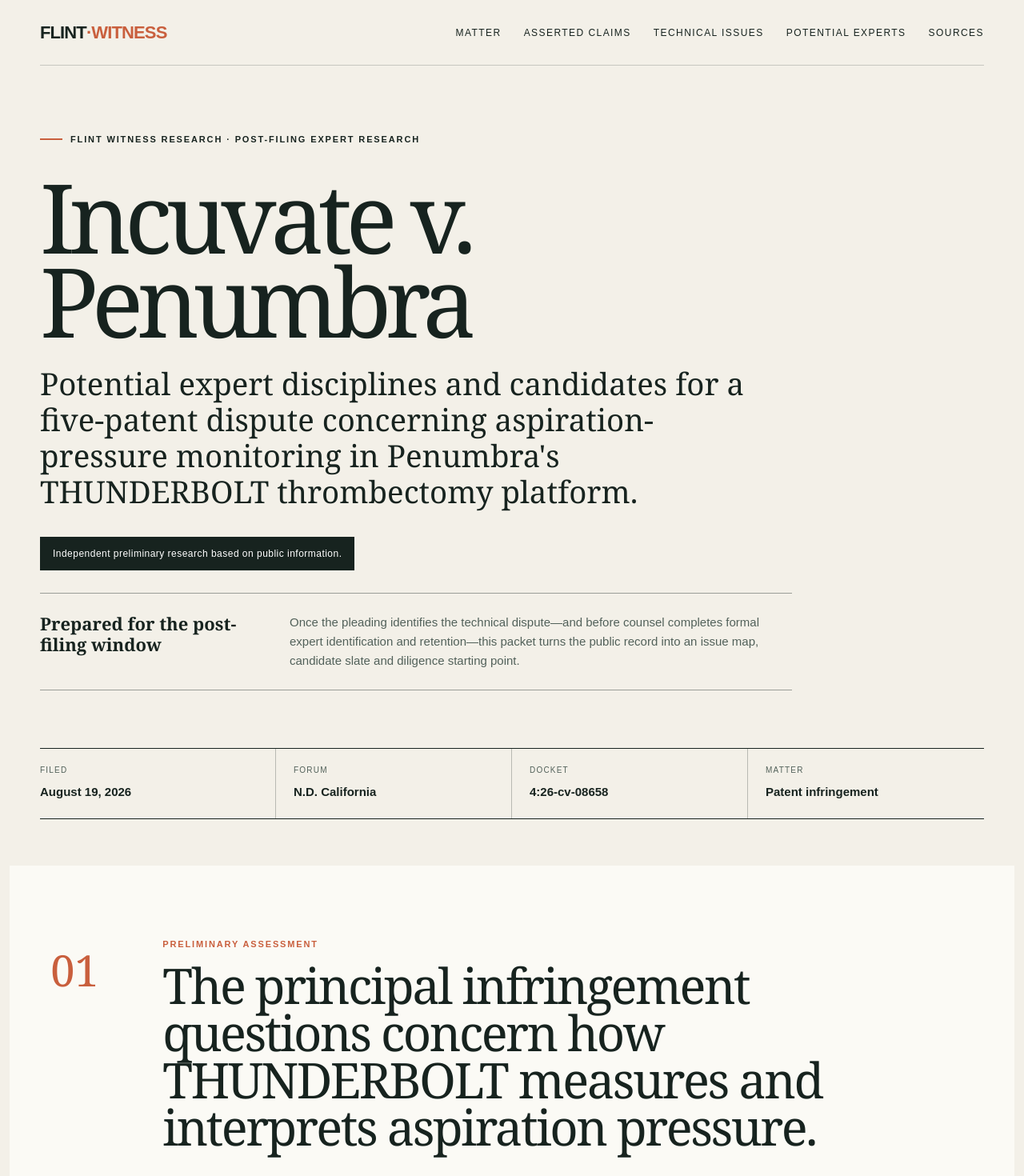
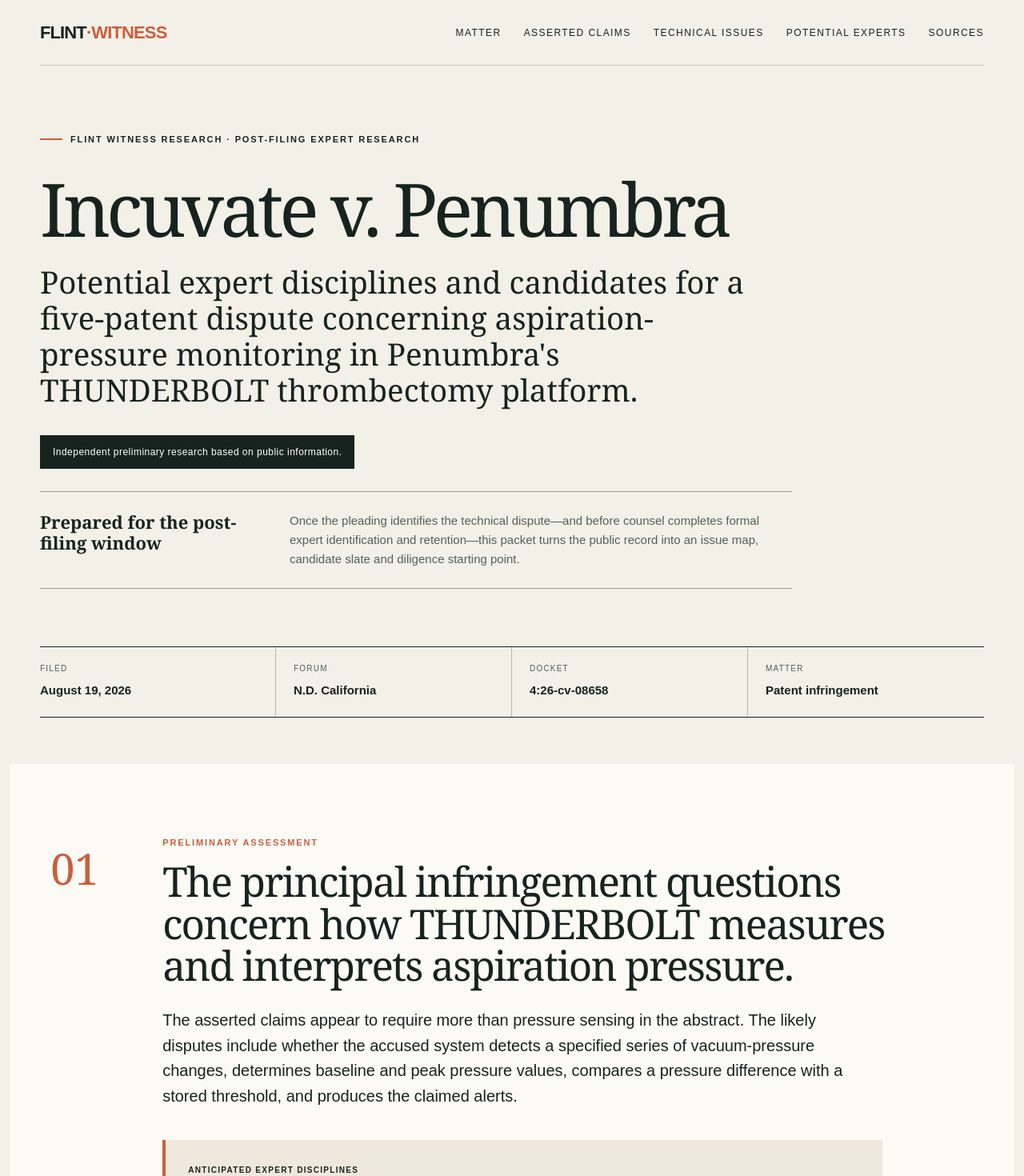
Before and after one commit to meetwudi/flint-witness-research, a Next.js app: page / in a window 1280 px wide. Shown: the top 1470 px of the page at 80% size. Built offline with nearby package versions, Linux system fonts and the light colour scheme.

Commit message:
Rebalance packet heading scale

```diff
--- a/app/globals.css
+++ b/app/globals.css
@@ -14,7 +14,7 @@ a { color:inherit; }
 .eyebrow,.kicker { text-transform:uppercase; letter-spacing:.17em; font-weight:700; font-size:11px; }
 .eyebrow { display:flex; gap:10px; align-items:center; }
 .eyebrow span { width:28px; border-top:2px solid var(--rust); }
-h1 { font-family:Georgia, serif; font-size:clamp(58px, 9.4vw, 132px); line-height:.88; letter-spacing:-.065em; margin:35px 0 28px; max-width:1050px; }
+h1 { font-family:Georgia, serif; font-size:clamp(48px, 7.2vw, 104px); line-height:.92; letter-spacing:-.055em; margin:35px 0 28px; max-width:1050px; }
 .dek { font-family:Georgia, serif; font-size:clamp(22px, 3vw, 39px); line-height:1.17; max-width:920px; margin:0; }
 .label { display:inline-block; background:var(--ink); color:white; padding:12px 16px; font-size:12px; letter-spacing:.04em; margin-top:34px; }
 .hero-actions { display:flex; flex-wrap:wrap; align-items:stretch; gap:10px; margin-top:34px; }
@@ -31,10 +31,10 @@ h1 { font-family:Georgia, serif; font-size:clamp(58px, 9.4vw, 132px); line-heigh
 .facts strong { font-size:15px; }
 .brief { background:var(--cream); width:min(1280px, calc(100% - 24px)); padding:90px clamp(24px,4vw,64px); display:grid; grid-template-columns:100px minmax(0,1fr); gap:40px; }
 .brief>div:last-child { width:100%; max-width:1000px; }
-.brief h2 { max-width:960px; font-size:clamp(40px,4.8vw,68px); }
+.brief h2 { max-width:1000px; font-size:clamp(36px,4vw,58px); }
 .section-no { font-family:Georgia,serif; color:var(--rust); font-size:54px; }
 .kicker { color:var(--rust); }
-h2 { font-family:Georgia,serif; font-size:clamp(40px,6vw,78px); line-height:.96; letter-spacing:-.04em; margin:14px 0 28px; }
+h2 { font-family:Georgia,serif; font-size:clamp(34px,4.2vw,58px); line-height:1.02; letter-spacing:-.035em; margin:14px 0 28px; }
 .lead { max-width:870px; font-size:20px; line-height:1.58; }
 .issue-preview { display:grid; grid-template-columns:repeat(3,1fr); gap:1px; background:#17231f33; margin-top:48px; border:1px solid #17231f33; }
 .issue-preview article { background:var(--cream); padding:30px; }
@@ -111,4 +111,4 @@ footer { background:#dcd4c5; padding:36px 0; }
 footer .shell { display:flex; justify-content:space-between; align-items:center; gap:20px; font-size:10px; text-transform:uppercase; letter-spacing:.1em; }
 .footer-mark { font-size:20px; font-weight:900; letter-spacing:-.04em; }.footer-mark span{color:var(--rust)}
 @media(max-width:850px){.section-head{grid-template-columns:1fr}.method{margin-left:0}.expert-grid{grid-template-columns:1fr}.diligence-grid{grid-template-columns:1fr 1fr}.issue-list article{grid-template-columns:50px 1fr}.discipline{grid-column:2}.stakes{grid-template-columns:1fr}.verification{grid-template-columns:1fr}.claim-explainer{grid-template-columns:1fr;gap:30px}.service-cta .shell{grid-template-columns:1fr;gap:28px}.service-cta a{max-width:360px}}
-@media(max-width:700px){.shell{width:min(100% - 28px,1180px)}.nav{height:68px}.navlinks{display:none}.brand{font-size:18px}.hero{padding-top:46px}.eyebrow{line-height:1.5}h1{font-size:clamp(50px,18vw,76px);margin-top:26px}.dek{font-size:22px}.value-strip{grid-template-columns:1fr;gap:10px}.facts{grid-template-columns:1fr 1fr;margin-top:46px}.facts div:nth-child(2){border-right:0}.brief{grid-template-columns:1fr;padding-top:58px}.section-no{font-size:36px}.label{line-height:1.5}.claims,.issues,.experts,.sources{padding:72px 0}.section-head span{font-size:36px}.issue-list article{grid-template-columns:1fr;gap:8px}.discipline{grid-column:auto}.diligence-grid,.limits{grid-template-columns:1fr}.expert{padding:25px}.email-action{grid-template-columns:1fr}.verification{gap:35px}footer .shell{align-items:flex-start;flex-direction:column}}
+@media(max-width:700px){.shell{width:min(100% - 28px,1180px)}.nav{height:68px}.navlinks{display:none}.brand{font-size:18px}.hero{padding-top:46px}.eyebrow{line-height:1.5}h1{font-size:clamp(44px,15vw,64px);margin-top:26px}.dek{font-size:22px}.value-strip{grid-template-columns:1fr;gap:10px}.facts{grid-template-columns:1fr 1fr;margin-top:46px}.facts div:nth-child(2){border-right:0}.brief{grid-template-columns:1fr;padding-top:58px}.section-no{font-size:36px}.label{line-height:1.5}.claims,.issues,.experts,.sources{padding:72px 0}.section-head span{font-size:36px}.issue-list article{grid-template-columns:1fr;gap:8px}.discipline{grid-column:auto}.diligence-grid,.limits{grid-template-columns:1fr}.expert{padding:25px}.email-action{grid-template-columns:1fr}.verification{gap:35px}footer .shell{align-items:flex-start;flex-direction:column}}
```
